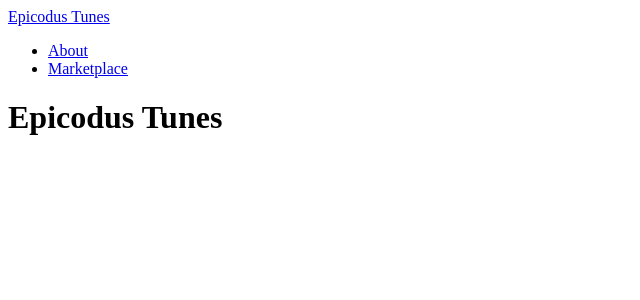
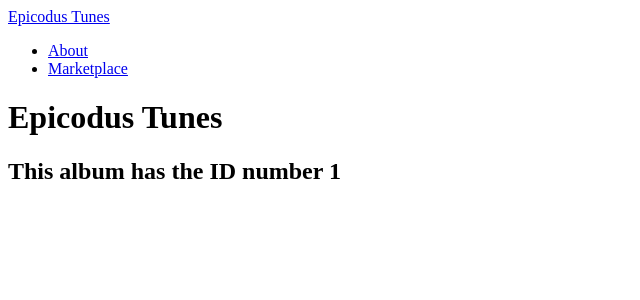
Before and after one commit to BWHellar/Record-Store, an Angular app: page /albums/1 in a window 1280 px wide. Before the commit this address led to /. Shown: the top 300 px of the page, without its empty margins (0-640 px from the left). Built offline with nearby package versions, Linux system fonts and the light colour scheme.

Commit message:
this will display ID pages

```diff
--- a/src/app/album-detail/album-detail.component.html
+++ b/src/app/album-detail/album-detail.component.html
@@ -1,3 +1 @@
-<p>
-  album-detail works!
-</p>
+<h2>This album has the ID number {{albumId}}</h2>
--- a/src/app/album-detail/album-detail.component.ts
+++ b/src/app/album-detail/album-detail.component.ts
@@ -1,4 +1,7 @@
 import { Component, OnInit } from '@angular/core';
+import { ActivatedRoute, Params } from '@angular/router';
+import { Location } from '@angular/common';
+import { Album } from '../album.model';
 
 @Component({
   selector: 'app-album-detail',
@@ -7,9 +10,14 @@
 })
 export class AlbumDetailComponent implements OnInit {
 
-  constructor() { }
+  albumId: number = null;
+
+  constructor(private route: ActivatedRoute, private location: Location) { }
 
   ngOnInit() {
+    this.route.params.forEach((urlParameters) => {
+      this.albumId = parseInt(urlParameters['id']);
+    });
   }
 
 }
--- a/src/app/app.routing.ts
+++ b/src/app/app.routing.ts
@@ -19,7 +19,7 @@
     component: MarketplaceComponent
   },
   {
-    path: 'album/:id',
+    path: 'albums/:id',
     component: AlbumDetailComponent
   }
 ];
```
Also changed, not shown: 1 other file (tests, documents, lock files or other folders).
